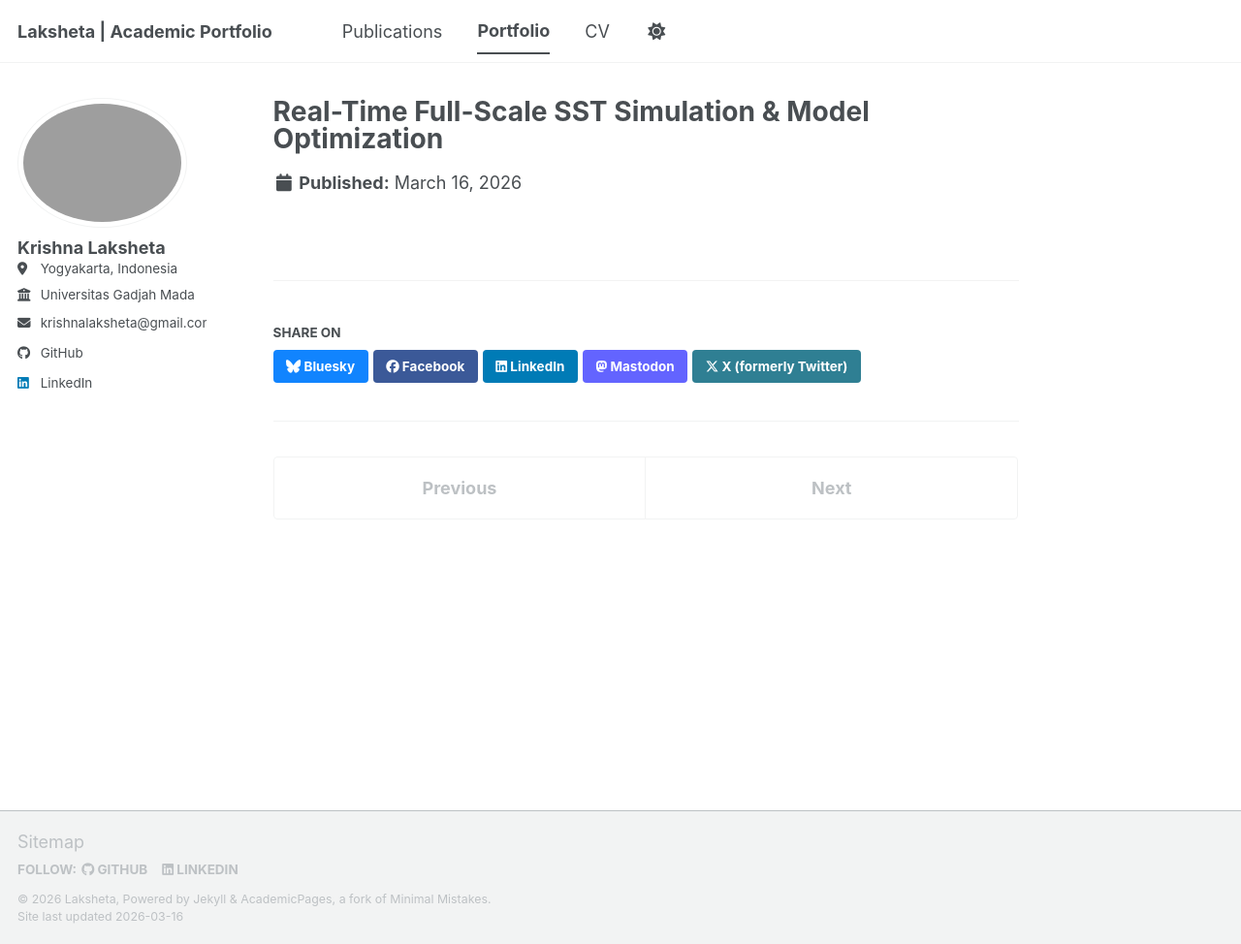
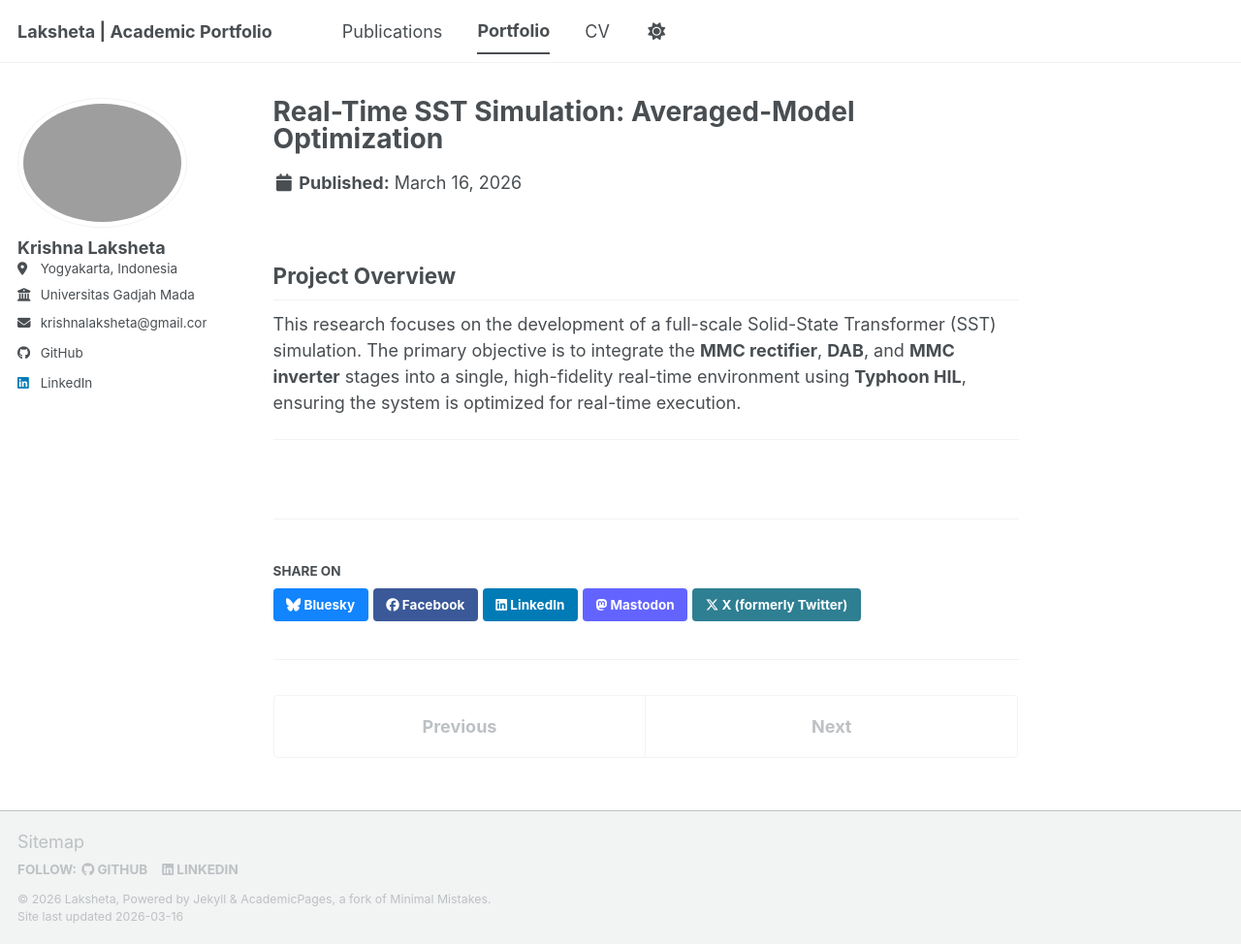
Before and after one commit to laksheta/laksheta.github.io, a Jekyll site: the page built from _portfolio/portfolio-5.md, in a window 1280 px wide and 974 px high. Shown: the whole window at 97% size. Built offline with Jekyll 4.4.1, drawn with Linux system fonts in a browser that asks for light colours; a script bundle is joined from its source files by our own code; library files that are not in the unit come from our copies.

Commit message:
port-5: revise excerpt

```diff
--- a/_portfolio/portfolio-5.md
+++ b/_portfolio/portfolio-5.md
@@ -1,6 +1,11 @@
 ---
-title: "Real-Time Full-Scale SST Simulation & Model Optimization"
-excerpt: "Developing high-fidelity, resource-optimized SST simulations (MMC-DAB-MMC) in Typhoon HIL. <br/><img src='/images/portofolio/5/hil_sim_thumb.png' width='100' align='right'>"
+title: "Real-Time SST Simulation: Averaged-Model Optimization"
+excerpt: "Developing resource-optimized SST simulations in Typhoon HIL using switching-cycle averaged models. <br/><img src='/images/portofolio/5/hil_sim_thumb.png' width='100' align='right'>"
 collection: portfolio
-# classes: wide
+classes: wide
 ---
+
+## Project Overview
+This research focuses on the development of a full-scale Solid-State Transformer (SST) simulation. The primary objective is to integrate the **MMC rectifier**, **DAB**, and **MMC inverter** stages into a single, high-fidelity real-time environment using **Typhoon HIL**, ensuring the system is optimized for real-time execution.
+
+---
```
